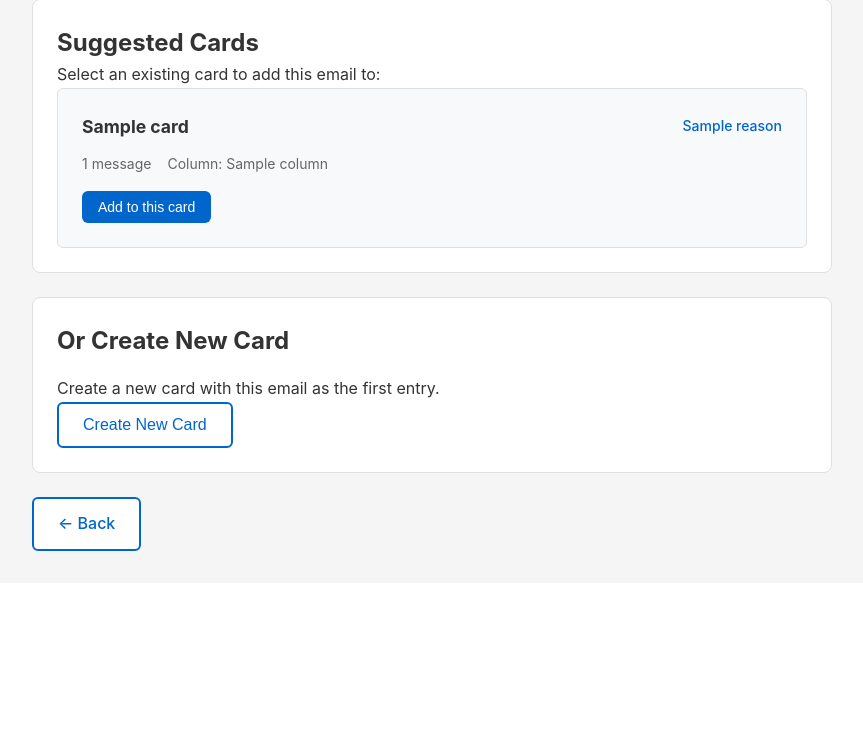
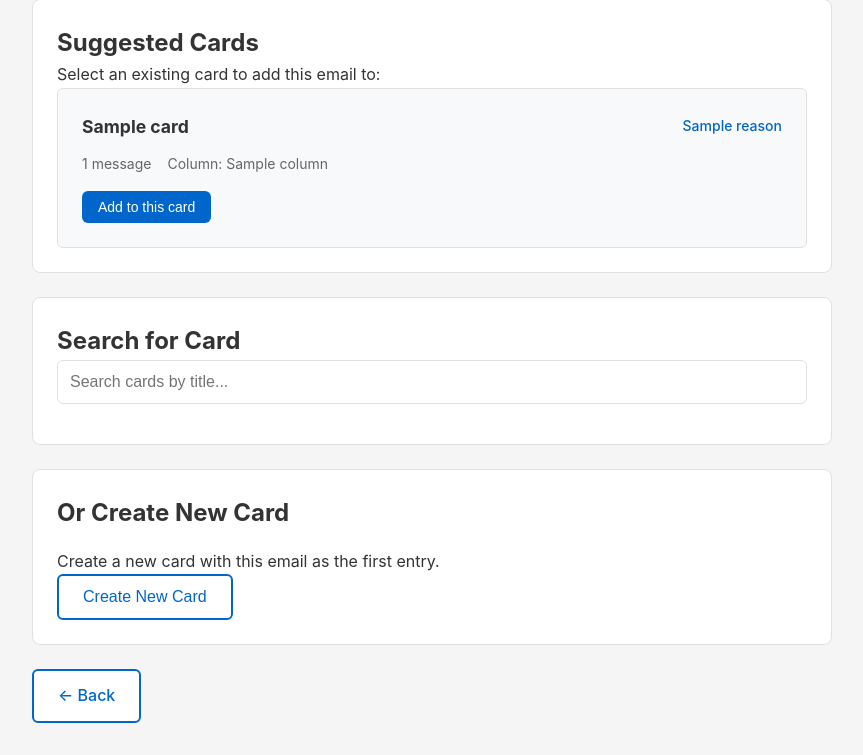
Before and after one commit to rixx/brett, a Django app: template src/templates/core/suggest_cards.html in a window 1280 px wide. Shown: the part 513-1268 px from the top of the page, without its empty margins (208-1071 px from the left). Before the commit the page ends 1064 px from the top, so only its background shows below. Run offline with Django 5.2, Linux system fonts and the light colour scheme; the template is opened without the code that fills it: most values are stand-ins (such as "Sample title", 1, 10 or a date in 2020).

Commit message:
Add card search on import

```diff
--- a/src/brett/core/static/css/main.css
+++ b/src/brett/core/static/css/main.css
@@ -625,6 +625,7 @@ dialog .card-detail {
 
 .email-preview,
 .card-suggestions,
+.card-search-section,
 .create-new-section,
 .card-info,
 .email-info {
@@ -710,6 +711,27 @@ dialog .card-detail {
     margin-top: 1rem;
 }
 
+.card-search-section .search-input {
+    width: 100%;
+    padding: 0.75rem;
+    border: 1px solid #e0e0e0;
+    border-radius: 6px;
+    font-size: 1rem;
+    margin-bottom: 1rem;
+    box-sizing: border-box;
+}
+
+.card-search-section .search-input:focus {
+    outline: none;
+    border-color: #0066cc;
+    box-shadow: 0 0 0 2px rgba(0, 102, 204, 0.2);
+}
+
+.search-no-results {
+    color: #666;
+    font-style: italic;
+}
+
 .create-new-section h2,
 .email-info h3,
 .card-info h3 {
--- a/src/brett/urls.py
+++ b/src/brett/urls.py
@@ -9,6 +9,7 @@ urlpatterns = [
     path("admin/", admin.site.urls),
     path("import/", views.import_email, name="import_email"),
     path("import/suggest/", views.suggest_cards, name="suggest_cards"),
+    path("import/search/", views.search_cards, name="search_cards"),
     path(
         "import/confirm/<int:card_id>/",
         views.confirm_import,
--- a/src/templates/core/confirm_import_new.html
+++ b/src/templates/core/confirm_import_new.html
@@ -49,6 +49,7 @@
                 class="form-input"
                 placeholder="e.g., '+1', 'questions', 'approved'"
                 maxlength="200"
+                autofocus
             >
             <small style="color: #666;">Very short summary of this entry (optional)</small>
         </div>
--- a/src/templates/core/suggest_cards.html
+++ b/src/templates/core/suggest_cards.html
@@ -1,4 +1,5 @@
 {% extends "base.html" %}
+{% load static %}
 
 {% block title %}Select Card - brett{% endblock %}
 
@@ -26,7 +27,7 @@
         </div>
         {% if parsed.body %}
         <div class="body-preview">
-            {{ parsed.body|linebreaksbr|truncatewords_html:150 }}
+            {{ parsed.body|linebreaksbr|truncatewords_html:350 }}
         </div>
         {% endif %}
     </div>
@@ -59,6 +60,19 @@
     </div>
     {% endif %}
 
+    <div class="card-search-section">
+        <h2>Search for Card</h2>
+        <input type="text"
+               name="q"
+               placeholder="Search cards by title..."
+               class="search-input"
+               hx-get="{% url 'search_cards' %}"
+               hx-trigger="input changed delay:300ms, keyup[key=='Enter']"
+               hx-target="#search-results"
+               autocomplete="off">
+        <div id="search-results" class="candidate-list"></div>
+    </div>
+
     <div class="create-new-section">
         {% if candidates %}
         <h2>Or Create New Card</h2>
@@ -77,3 +91,7 @@
     </div>
 </div>
 {% endblock %}
+
+{% block extra_js %}
+<script src="{% static 'js/htmx.min.js' %}"></script>
+{% endblock %}
```
Also changed, not shown: src/brett/core/views.py (+21 -0 lines), src/templates/core/search_cards_results.html (added, +20 -0 lines).
